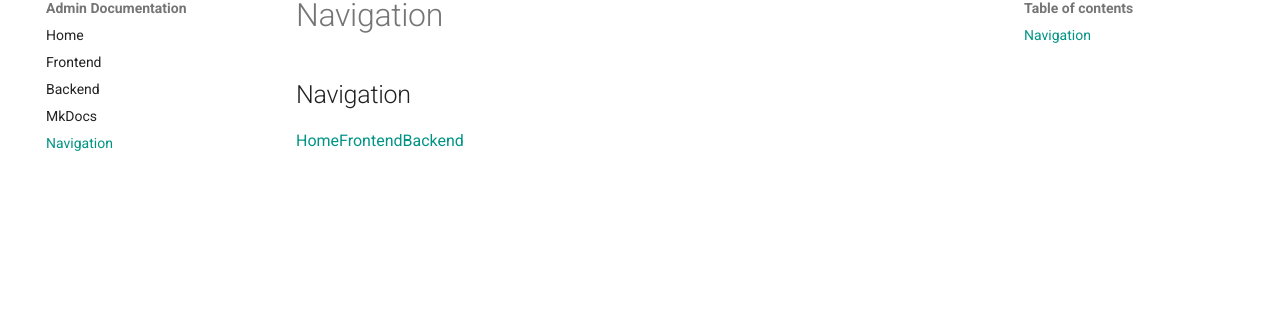
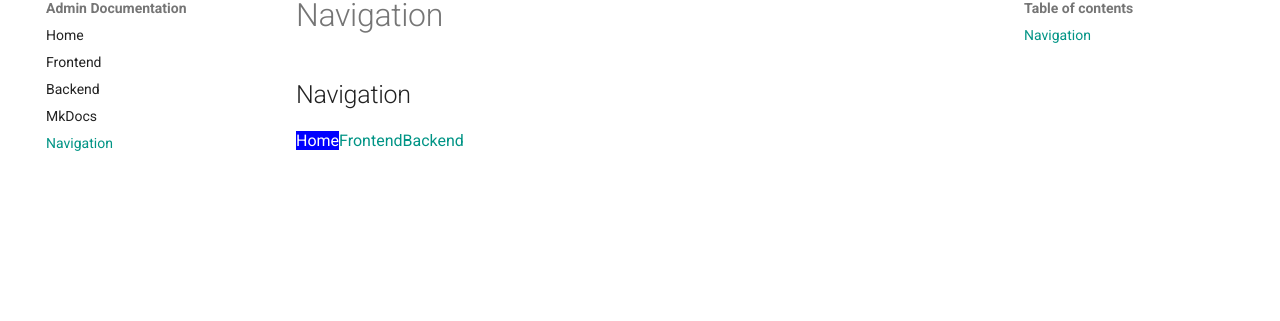
Before and after one commit to CaspanB/caspanb.github.io, an MkDocs documentation site: the page built from docs/navigation.md, in a window 1280 px wide. Shown: the part 103-424 px from the top of the page. Built offline with MkDocs 1.6.1 and Material for MkDocs 9.7.7, drawn with Linux system fonts in a browser that asks for light colours.

Commit message:
Update navigation.md
 - style test

```diff
--- a/docs/navigation.md
+++ b/docs/navigation.md
@@ -1,2 +1,2 @@
 ## Navigation
-<button type="button" style="{background-color: blue; border: 0;}"><a href="index.html" style="{color: white;} :hover{text-decoration: none;}">Home</a></button><button type="button"><a href="1frontend.html">Frontend</a></button><button type="button"><a href="2backend.html">Backend</a></button>
+<button type="button" style="background-color: blue; border: 0;"><a href="index.html" style="color: white; text-decoration: none;">Home</a></button><button type="button"><a href="1frontend.html">Frontend</a></button><button type="button"><a href="2backend.html">Backend</a></button>
```
